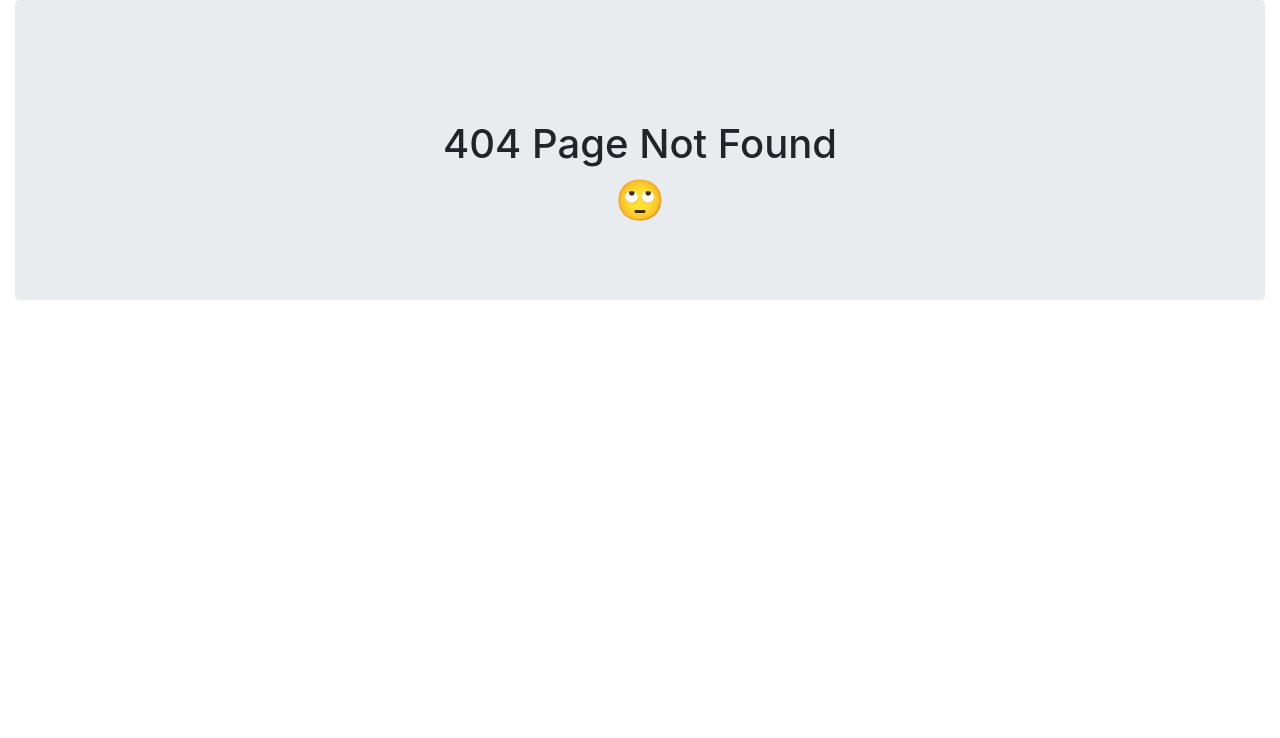
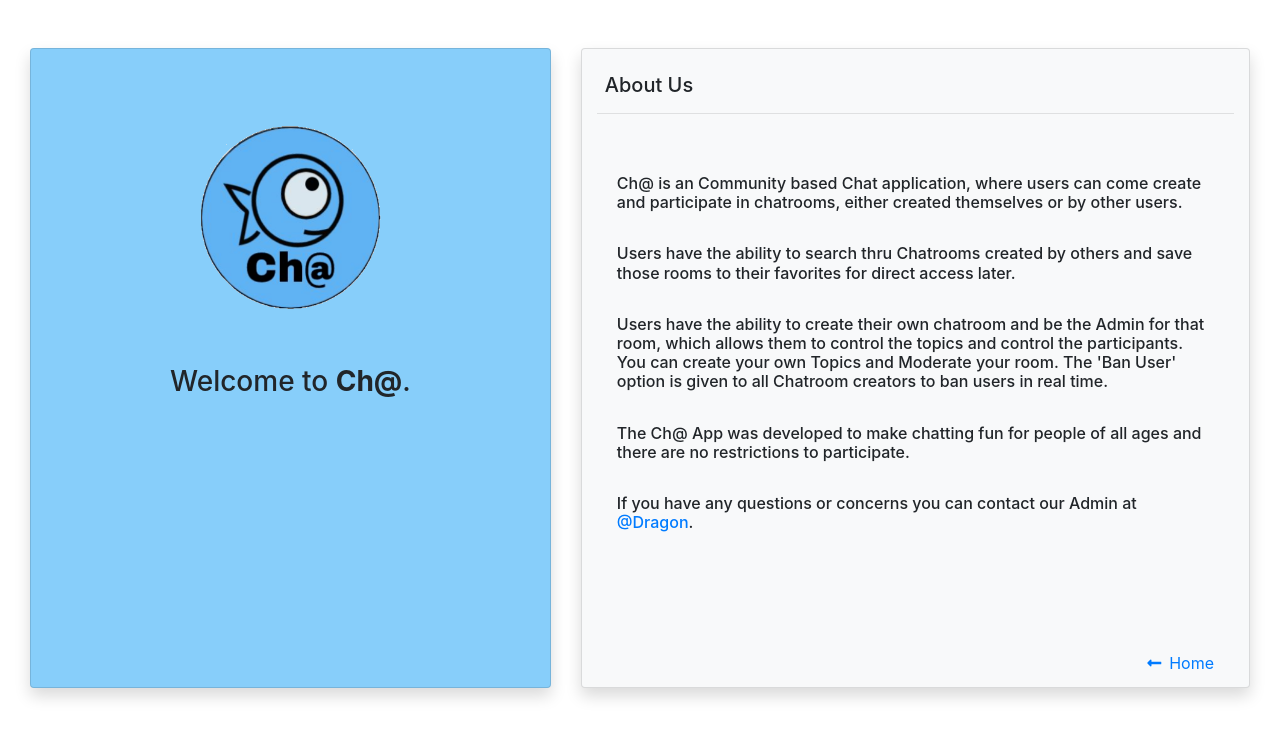
Before and after one commit to catnap89/HelloWorldCommunity, a React (Create React App) app in the folder client/: page /about in a window 1280 px wide. Before the commit this address had no page. Shown: the top 738 px of the page. Built offline with nearby package versions, Linux system fonts and the light colour scheme.

Commit message:
about page with all links

```diff
--- a/client/src/App.js
+++ b/client/src/App.js
@@ -8,6 +8,7 @@ import NoMatch from "./pages/NoMatch/NoMatch";
 import Main from "./pages/Main/Main";
 import CreateChat from './pages/CreateChat/createchat';
 import FavoriteCommunity from './pages/FavoriteCommunity/FavoriteCommunity';
+import About from './pages/About/About';
 
 function App() {
   return (
@@ -20,6 +21,7 @@ function App() {
           <Route exact path="/createchat" component={CreateChat} />
           <Route exact path="/community/:id" component={Community} />
           <Route exact path="/favoriteCommunities" component={FavoriteCommunity} />
+          <Route exact path="/about" component={About} />
           <Route component={NoMatch} />
         </Switch>
       </div>
--- a/client/src/components/Top/index.js
+++ b/client/src/components/Top/index.js
@@ -51,29 +51,18 @@ const Top = props => (
       >
         <Dropdown.Item as={Link} to="/"><i className="fas fa-home icon-muted pr-3"></i>Home
         </Dropdown.Item>
-        {/* <Dropdown.Item as={Link} to="/">
-          About Us
-        </Dropdown.Item>
-        <Dropdown.Item as={Link} to="/">
-          Contact Us
-        </Dropdown.Item> */}
+
         <Dropdown.Item as={Link} to="/register"><i className="fas fa-user-plus icon-muted pr-3"></i>Register
         </Dropdown.Item>
         <Dropdown.Item as={Link} to="/login"><i className="fas fa-sign-in-alt icon-muted pr-3"></i>Log In
         </Dropdown.Item>
+        <Dropdown.Item as={Link} to="/about"><i className="fas fa-question icon-muted pr-3"></i>About Us
+        </Dropdown.Item>
+
       </DropdownButton>
       <span className="line pt-4 mr-3"> | </span>
 
-      {/* <Link className="pt-4 ml-4 mr-4 links" as={Link} to="/register">
-        Register
-      </Link>
-      <span className="line pt-4"> | </span>
 
-      <Link className="pt-4 ml-4 mr-4 links" as={Link} to="/login">
-        Sign In
-      </Link> */}
-      {/* <Link to="" className ="pt-4 ml-5 mr-5 links">Favorites</Link> */}
-      {/* <span className="line pt-4"> | </span> */}
 
       <Link
         to="/login"
--- /dev/null
+++ b/client/src/pages/About/About.js
@@ -0,0 +1,69 @@
+import React from 'react';
+// import { Redirect } from "react-router-dom";
+// import Form from 'react-bootstrap/Form';
+// import Button from 'react-bootstrap/Button';
+import CardDeck from 'react-bootstrap/CardDeck';
+import Card from 'react-bootstrap/Card';
+// import Top from "../../components/Top";
+import './about.css';
+// import axios from 'axios';
+
+
+function About () {
+
+
+
+
+    return (
+
+      <CardDeck className= 'col-12 chat border-0 mt-5 mb-4 mx-auto'>
+
+
+        <Card className="col-5 cha text-center pt-5 shadow">
+          <Card.Body>
+          <Card.Img src="../Chat.png" alt="Logo" className="image mb-5" style= {{height: '200px', width:'200px'}}/>
+            <h3>Welcome to <strong>Ch@</strong>.</h3>
+            {/* <h5 className="p-4">The Dev Team:</h5>
+            <ul className="list-unstyled">
+              <li>Daniel Cho</li>
+              <li>Khavin Lindo</li>
+              <li>Ryan Weingart</li>
+              <li>Trey Helmer</li>
+            </ul> */}
+          </Card.Body>
+        </Card>
+        <Card className="col-7 bg-light shadow">
+
+          <Card.Title className="pt-4 pl-2 mb-0">About Us</Card.Title>
+          <hr />
+          < br />
+
+          <Card.Body>
+         <h6>Ch@ is an Community based Chat application, where users can come create and participate in chatrooms, either created themselves or by other users.</h6>
+         < br />
+         <h6>Users have the ability to search thru Chatrooms created by others and save those rooms to their favorites for direct access later.</h6>
+         < br />
+
+         <h6>Users have the ability to create their own chatroom and be the Admin for that room, which allows them to control the topics and control the participants.  You can create your own Topics and Moderate your room.  The 'Ban User' option is given to all Chatroom creators to ban users in real time.</h6>
+         < br />
+         <h6>The Ch@ App was developed to make chatting fun for people of all ages and there are no restrictions to participate.</h6>
+         < br />
+
+         <h6>If you have any questions or concerns you can contact our Admin at <a href="mailto:thedragon@ch@.com">@Dragon</a>. </h6>
+
+         </Card.Body>
+         <Card.Footer className="bg-transparent border-0 ml-auto">
+          <Card.Link href="/"><i className="fas fa-long-arrow-alt-left pr-2"></i>Home</Card.Link>
+</Card.Footer>
+
+        </Card>
+
+
+
+      </CardDeck>
+    )
+
+}
+
+
+export default About;
```
Also changed, not shown: client/src/pages/About/about.css (added).
